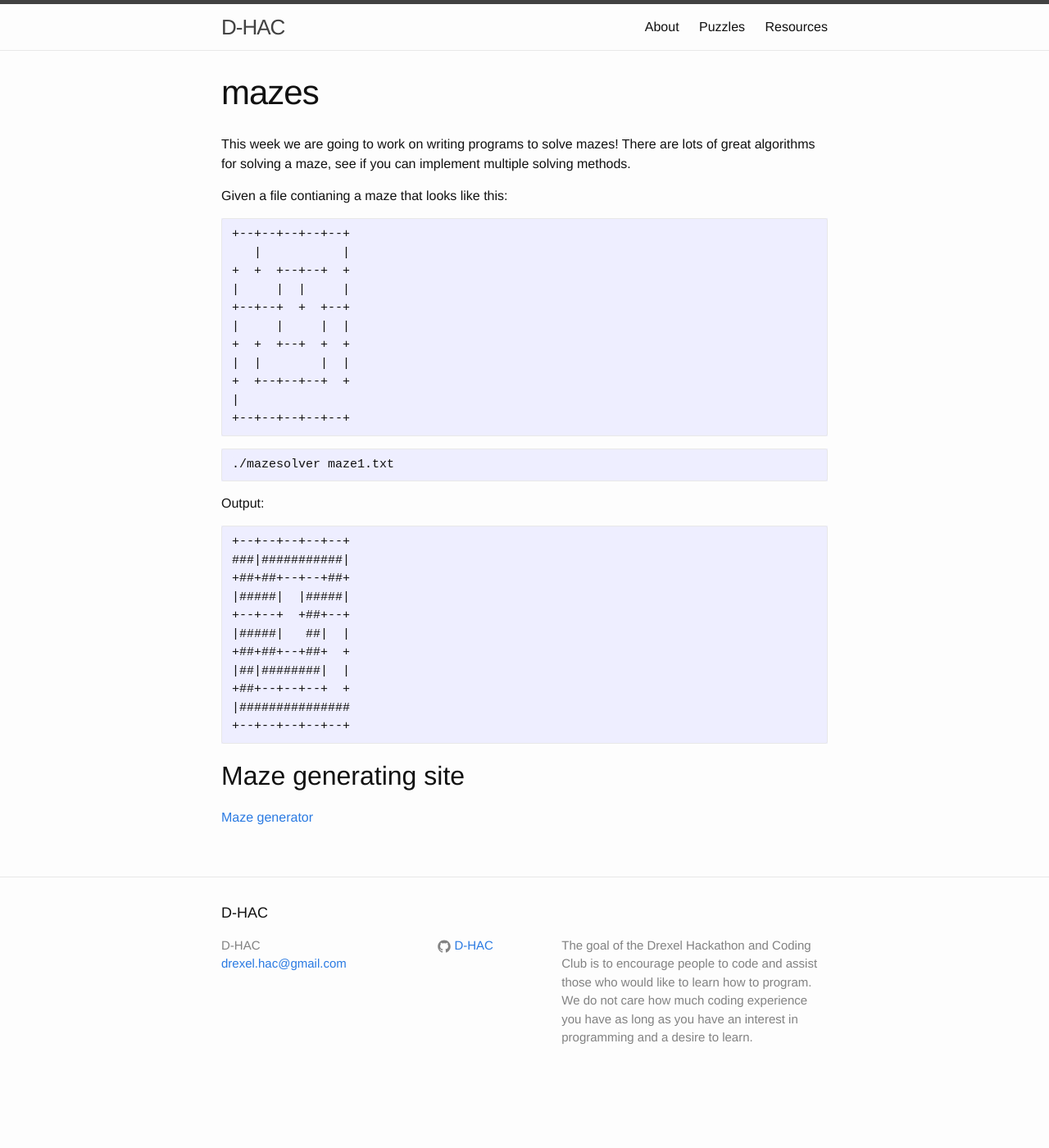
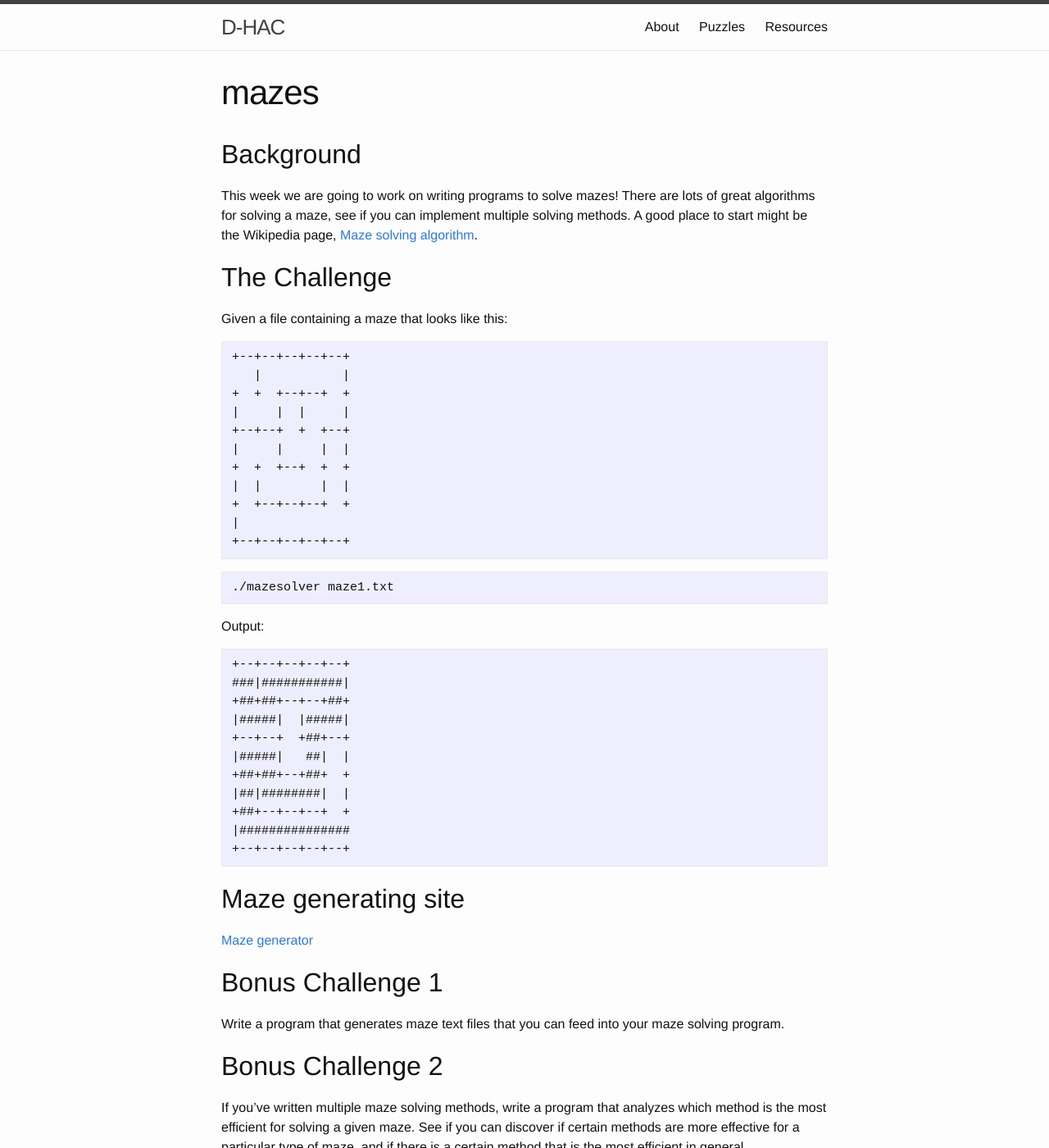
Before and after one commit to D-HAC/D-HAC.github.io, a Jekyll site: the page built from _puzzles/mazes.md, in a window 1280 px wide and 1400 px high. Shown: the whole window at 82% size. Built offline with Jekyll 4.4.1, drawn with Linux system fonts in a browser that asks for light colours; some of the changed text lies outside the part shown.

Commit message:
Add to the maze puzzle

````diff
--- a/_puzzles/mazes.md
+++ b/_puzzles/mazes.md
@@ -7,9 +7,13 @@ week: 2
 term: "Spring 2016-17"
 ---
 
-This week we are going to work on writing programs to solve mazes! There are lots of great algorithms for solving a maze, see if you can implement multiple solving methods.
+## Background
 
-Given a file contianing a maze that looks like this:
+This week we are going to work on writing programs to solve mazes! There are lots of great algorithms for solving a maze, see if you can implement multiple solving methods. A good place to start might be the Wikipedia page, [Maze solving algorithm](https://en.wikipedia.org/wiki/Maze_solving_algorithm).
+
+## The Challenge
+
+Given a file containing a maze that looks like this:
 ```
 +--+--+--+--+--+
    |           |
@@ -48,3 +52,11 @@ Output:
 
 ## Maze generating site
 [Maze generator](http://www.delorie.com/game-room/mazes/genmaze.cgi)
+
+## Bonus Challenge 1
+
+Write a program that generates maze text files that you can feed into your maze solving program.
+
+## Bonus Challenge 2
+
+If you've written multiple maze solving methods, write a program that analyzes which method is the most efficient for solving a given maze. See if you can discover if certain methods are more effective for a particular type of maze, and if there is a certain method that is the most efficient in general.
````
